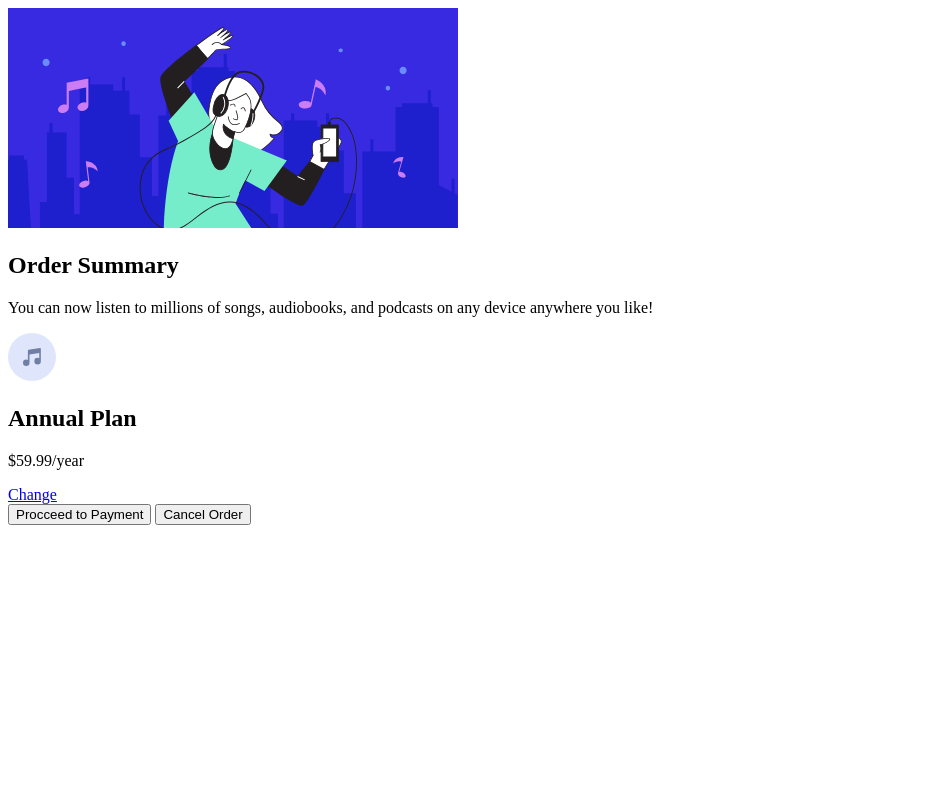
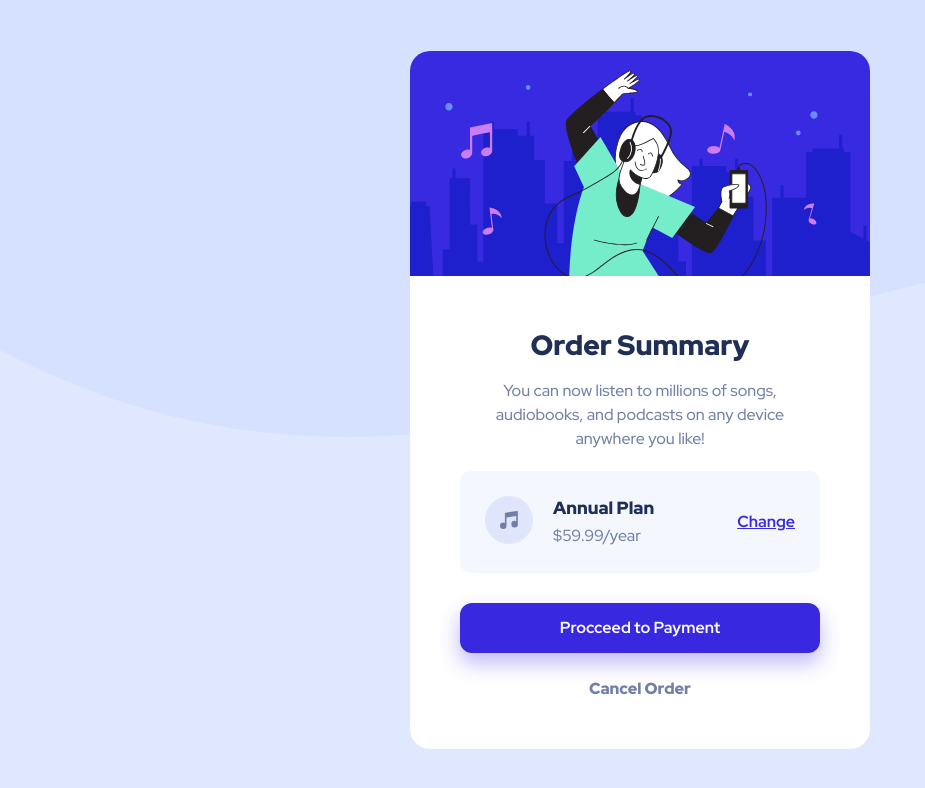
Before and after one commit to julianchoripan/FM-order-summary-component, a plain HTML site: page index.html in a window 1280 px wide. Shown: the whole page, without its empty margins (0-925 px from the left). Drawn offline with Linux system fonts and the light colour scheme.

Commit message:
Desktop finish

```diff
--- a/css/style.css
+++ b/css/style.css
@@ -0,0 +1,137 @@
+@import url("https://fonts.googleapis.com/css2?family=Red+Hat+Display:ital,wght@0,300..900;1,300..900&display=swap");
+
+* {
+  box-sizing: border-box;
+  margin: 0;
+  padding: 0;
+}
+
+:root {
+  --pale-blue: hsl(225, 100%, 94%);
+  --bright-blue: hsl(245, 75%, 52%);
+  --very-pale-blue: hsl(225, 100%, 98%);
+  --desaturated-blue: hsl(224, 23%, 55%);
+  --dark-blue: hsl(223, 47%, 23%);
+  --white: hsl(0, 0%, 100%);
+}
+
+html {
+  font-size: 16px;
+}
+
+body {
+  font-family: "Red Hat Display", sans-serif; /*500,700,900*/
+  font-weight: 500;
+  background-image: url(../images/pattern-background-desktop.svg);
+  background-repeat: no-repeat;
+  background-color: var(--pale-blue);
+}
+
+h1 {
+  font-size: 1.75rem;
+  font-weight: 900;
+  color: var(--dark-blue);
+  margin-bottom: 15px;
+}
+
+h2 {
+  font-size: 1.1rem;
+  font-weight: 900;
+  color: var(--dark-blue);
+}
+
+p {
+  line-height: 1.5;
+  color: var(--desaturated-blue);
+}
+
+a {
+  font-weight: 700;
+  color: var(--bright-blue);
+}
+
+button {
+  font-family: "Red Hat Display", sans-serif;
+  font-weight: 700;
+  font-size: 1rem;
+  height: 50px;
+  border-radius: 12px;
+  border: none;
+  color: var(--white);
+  background-color: var(--bright-blue);
+  box-shadow: 0 10px 20px 1px rgba(56, 41, 224, 0.3);
+}
+
+main {
+  display: flex;
+  flex-direction: column;
+  justify-content: center;
+  align-items: center;
+  min-height: 100vh;
+  max-width: 500px;
+  margin: 0 auto;
+  padding: 20px;
+}
+
+.main-wrapper {
+  border-radius: 20px;
+  text-align: center;
+  background-color: var(--white);
+}
+
+.hero-img {
+  display: block;
+  width: 100%;
+  border-top-left-radius: 20px;
+  border-top-right-radius: 20px;
+}
+
+.main-info{
+    padding: 10px;
+}
+
+.main-info-txt {
+  padding: 40px 60px 20px;
+}
+
+.price-info {
+  display: flex;
+  flex-direction: row;
+  justify-content: space-between;
+  align-items: center;
+  margin: 0 40px 30px;
+  padding: 25px;
+  background-color: var(--very-pale-blue);
+  border-radius: 10px;
+}
+
+.price-main {
+  display: flex;
+  flex-direction: row;
+  gap: 20px;
+}
+
+.price-main img {
+  height: 80%;
+}
+
+.price-container {
+  display: flex;
+  flex-direction: column;
+  align-items: start;
+  gap: 5px;
+}
+
+.buttons-container {
+  display: flex;
+  flex-direction: column;
+  margin: 0 40px 40px;
+  gap: 25px;
+}
+
+.buttons-container a {
+  font-size: 1rem;
+  font-weight: 900;
+  color: var(--desaturated-blue);
+  text-decoration: none;
+}
--- a/index.html
+++ b/index.html
@@ -16,24 +16,36 @@
   </head>
   <body>
     <main>
+      <div class="main-wrapper">
+        <img
+          class="hero-img"
+          src="images/illustration-hero.svg"
+          alt="Hero icon"
+        />
         <section class="main-info">
-        <img src="images/illustration-hero.svg" alt="Hero icon" />
+          <article class="main-info-txt">
             <h1>Order Summary</h1>
             <p>
-          You can now listen to millions of songs, audiobooks, and podcasts on
-          any device anywhere you like!
+              You can now listen to millions of songs, audiobooks, and podcasts
+              on any device anywhere you like!
             </p>
+          </article>
           <article class="price-info">
-          <div class="price-container">
+            <div class="price-main">
               <img src="images/icon-music.svg" alt="Music icon" />
+              <article class="price-container">
                 <h2>Annual Plan</h2>
                 <p>$59.99/year</p>
+              </article>
             </div>
             <a href="#">Change</a>
           </article>
+          <article class="buttons-container">
             <button>Procceed to Payment</button>
-        <button>Cancel Order</button>
+            <a href="#">Cancel Order</a>
+          </article>
         </section>
+      </div>
     </main>
   </body>
 </html>
```
Lines whose indentation alone changed are shown as unchanged.
